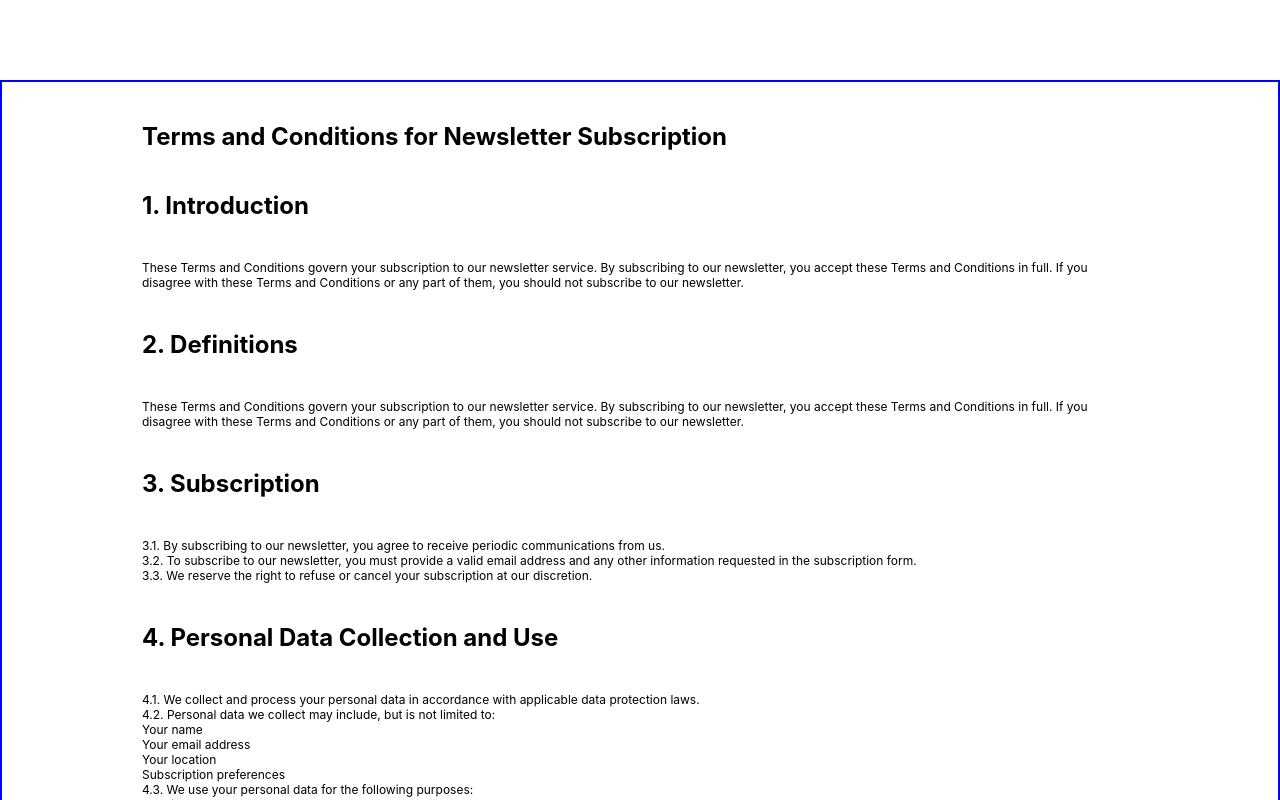
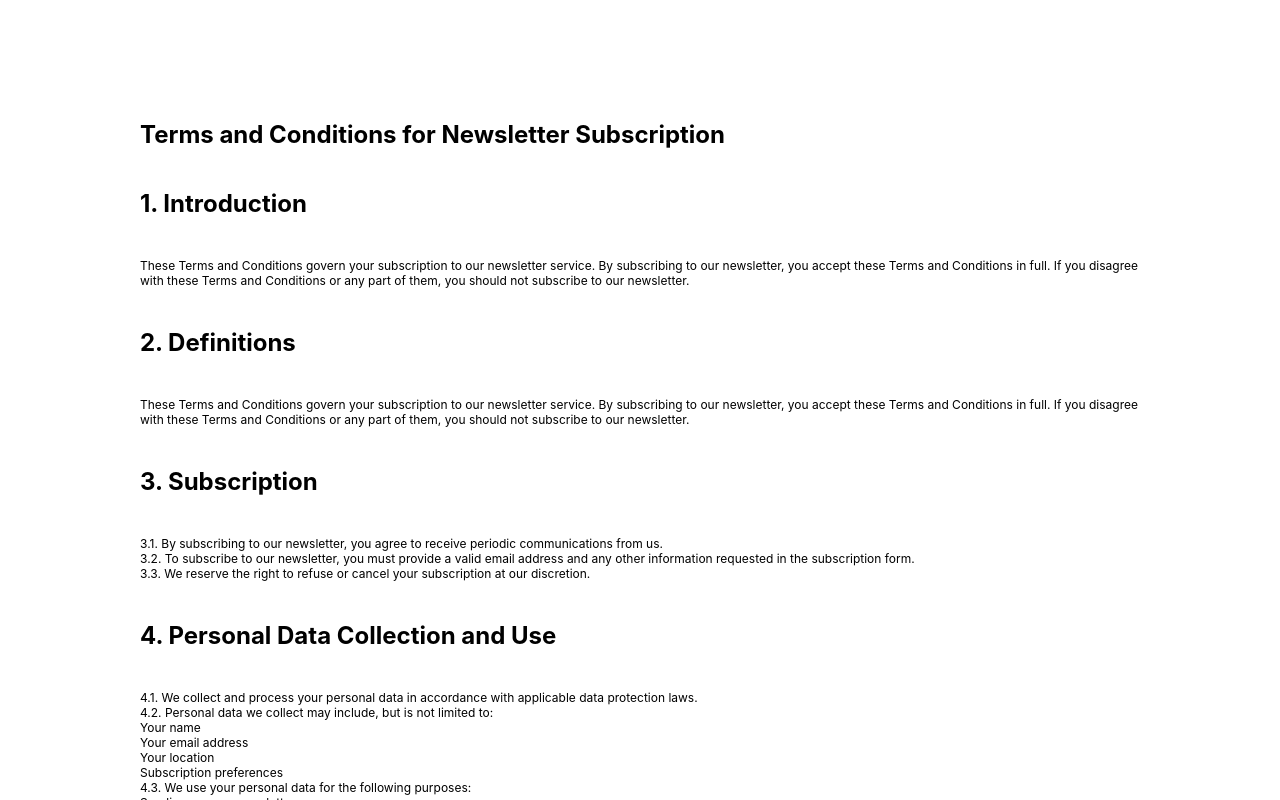
Before and after one commit to zoltanalmodo/ddisco-003, a React (Create React App) app: page /#/terms-and-conditions in a window 1280 px wide. Shown: the top 800 px of the page. Built offline with nearby package versions, Linux system fonts and the light colour scheme; no server answers.

Commit message:
no mayor styling issues OK BEST

```diff
--- a/src/App.css
+++ b/src/App.css
@@ -90,7 +90,6 @@
   transform-origin: top center;
   font-size: 12px;
   text-align: left;
-  border: 2px solid magenta;
 }
 
 .sizes_container {
@@ -638,7 +637,6 @@ li {
     width: 100vw;
     padding: 0 10px;
     box-sizing: border-box;
-    border: 2px solid red;
   }
 }
 
@@ -701,7 +699,6 @@ li {
     width: 100vw;
     padding: 0 10px;
     box-sizing: border-box;
-    border: 2px solid green;
   }
 }
 
@@ -764,7 +761,6 @@ li {
     width: 100vw;
     padding: 0 10px;
     box-sizing: border-box;
-    border: 2px solid blue;
   }
 }
 
```
